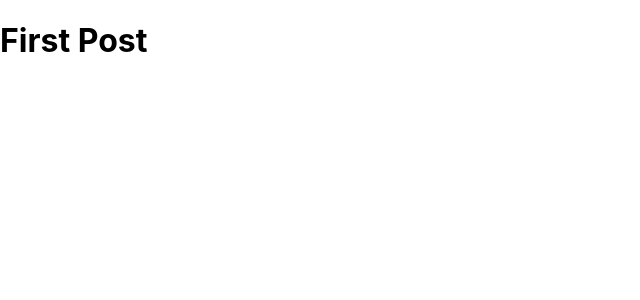
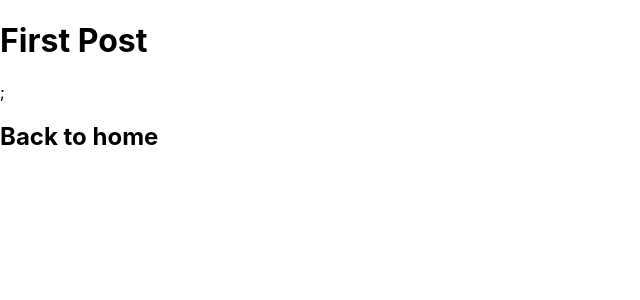
Before and after one commit to sum16/next-js-tutorial, a Next.js app: page /posts/first-post in a window 1280 px wide. Shown: the top 300 px of the page, without its empty margins (0-640 px from the left). Built offline with nearby package versions, Linux system fonts and the light colour scheme.

Commit message:
Linkを使って画面遷移をする

```diff
--- a/pages/index.js
+++ b/pages/index.js
@@ -1,5 +1,6 @@
 import Head from "next/head";
 import Image from "next/image";
+import Link from "next/link";
 import styles from "../styles/Home.module.css";
 
 export default function Home() {
@@ -13,7 +14,7 @@
 
       <main className={styles.main}>
         <h1 className={styles.title}>
-          Learn <a href="https://nextjs.org">Next.js!</a>
+          Read <Link href="/posts/first-post">this page!</Link>
         </h1>
 
         <p className={styles.description}>
--- a/pages/posts/first-post.js
+++ b/pages/posts/first-post.js
@@ -1,4 +1,15 @@
+import Link from "next/link";
+
 // 必ず default エクスポートする必要がある
 export default function FirstPost() {
-  return <h1>First Post</h1>;
+  return (
+    <>
+      <h1>First Post</h1>;
+      <h2>
+        <Link href="/">
+          <a>Back to home</a>
+        </Link>
+      </h2>
+    </>
+  );
 }
```
